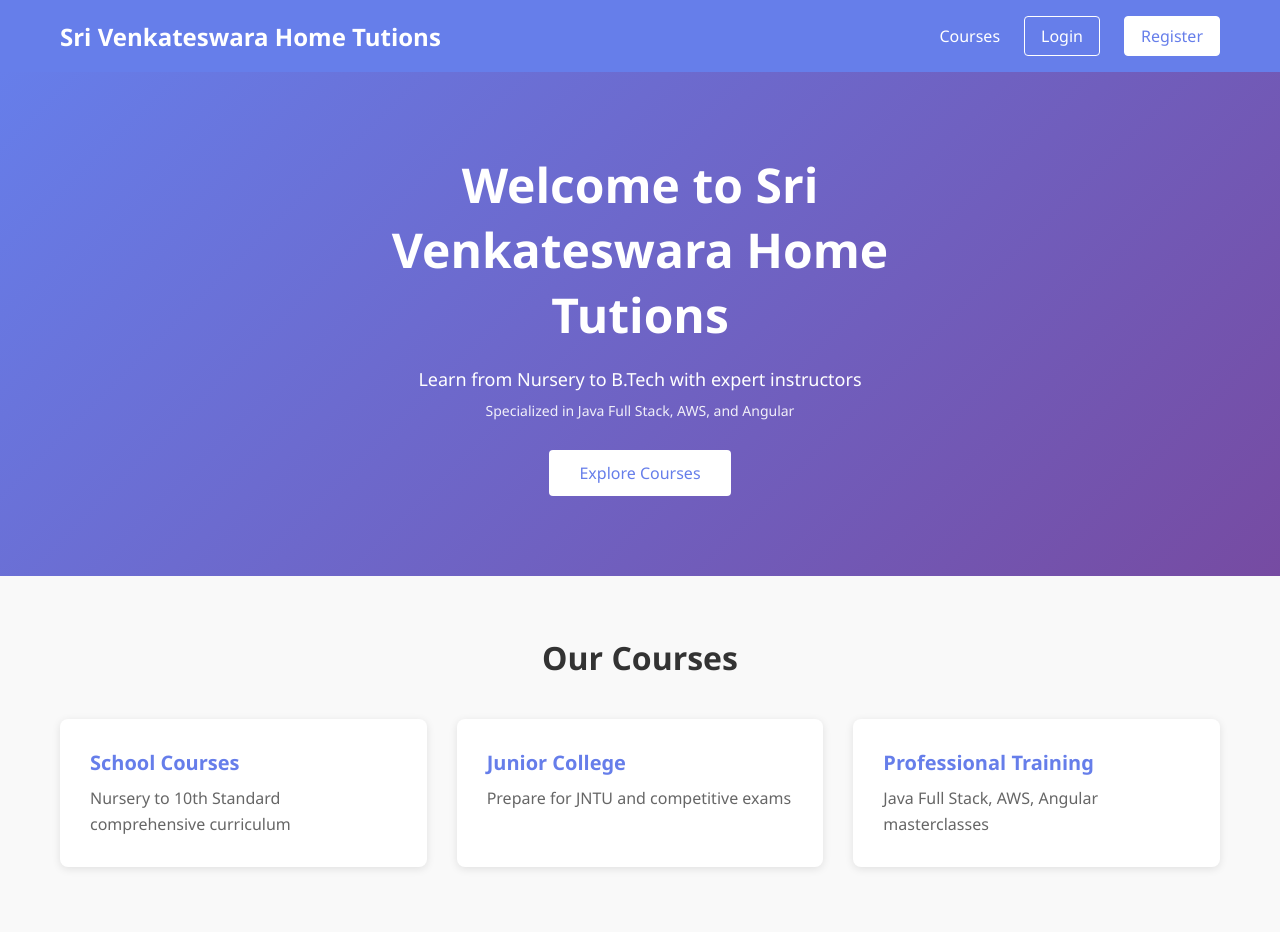
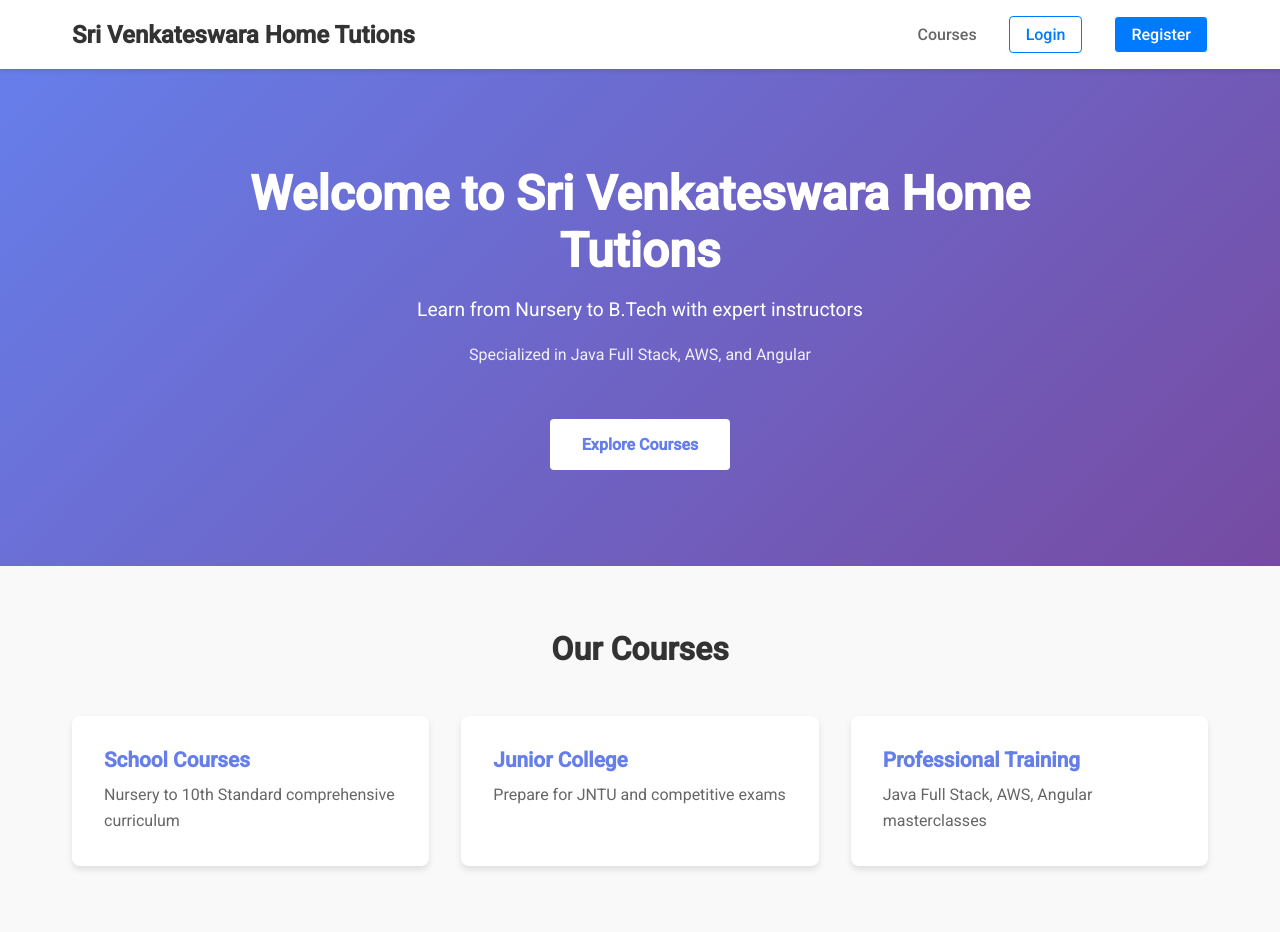
Before and after one commit to ganeshampavalli-rgb/svh, an Angular app in the folder frontend/: page /home in a window 1280 px wide. Shown: the top 932 px of the page. Built offline with nearby package versions, Linux system fonts and the light colour scheme.

Commit message:
Add comprehensive styling to home and app components - fix blank page issue

```diff
--- a/frontend/src/app/app.component.scss
+++ b/frontend/src/app/app.component.scss
@@ -2,4 +2,19 @@
 :host {
   display: block;
   height: 100%;
+  width: 100%;
 }
+
+* {
+  margin: 0;
+  padding: 0;
+  box-sizing: border-box;
+}
+
+body, html {
+  height: 100%;
+  width: 100%;
+  font-family: 'Roboto', sans-serif;
+  background-color: #f5f5f5;
+  color: #333;
+}
--- a/frontend/src/app/features/home/components/home/home.component.scss
+++ b/frontend/src/app/features/home/components/home/home.component.scss
@@ -2,4 +2,199 @@
 .home-container {
   min-height: 100vh;
   background-color: #f9f9f9;
+  font-family: 'Roboto', sans-serif;
 }
+
+.navbar {
+  background-color: #fff;
+  box-shadow: 0 2px 4px rgba(0, 0, 0, 0.1);
+  padding: 1rem 0;
+  position: sticky;
+  top: 0;
+  z-index: 100;
+
+  .nav-content {
+    max-width: 1200px;
+    margin: 0 auto;
+    padding: 0 2rem;
+    display: flex;
+    justify-content: space-between;
+    align-items: center;
+
+    h1 {
+      margin: 0;
+      font-size: 1.5rem;
+      color: #333;
+    }
+  }
+
+  .nav-links {
+    display: flex;
+    gap: 2rem;
+    align-items: center;
+
+    a {
+      text-decoration: none;
+      color: #666;
+      font-weight: 500;
+      transition: color 0.3s;
+
+      &:hover {
+        color: #007bff;
+      }
+
+      &.btn-login {
+        color: #007bff;
+        border: 1px solid #007bff;
+        padding: 0.5rem 1rem;
+        border-radius: 4px;
+        transition: all 0.3s;
+
+        &:hover {
+          background-color: #007bff;
+          color: white;
+        }
+      }
+
+      &.btn-register {
+        background-color: #007bff;
+        color: white;
+        padding: 0.5rem 1rem;
+        border-radius: 4px;
+        transition: all 0.3s;
+
+        &:hover {
+          background-color: #0056b3;
+        }
+      }
+    }
+  }
+}
+
+.hero {
+  background: linear-gradient(135deg, #667eea 0%, #764ba2 100%);
+  color: white;
+  padding: 6rem 2rem;
+  text-align: center;
+
+  .hero-content {
+    max-width: 800px;
+    margin: 0 auto;
+
+    h2 {
+      font-size: 3rem;
+      margin-bottom: 1rem;
+      font-weight: bold;
+    }
+
+    p {
+      font-size: 1.2rem;
+      margin-bottom: 1rem;
+      line-height: 1.6;
+    }
+
+    .tagline {
+      font-size: 1rem;
+      opacity: 0.9;
+      margin-bottom: 2rem;
+    }
+
+    .btn-explore {
+      display: inline-block;
+      background-color: white;
+      color: #667eea;
+      padding: 1rem 2rem;
+      border-radius: 4px;
+      text-decoration: none;
+      font-weight: bold;
+      transition: all 0.3s;
+
+      &:hover {
+        transform: translateY(-2px);
+        box-shadow: 0 10px 20px rgba(0, 0, 0, 0.2);
+      }
+    }
+  }
+}
+
+.features {
+  max-width: 1200px;
+  margin: 4rem auto;
+  padding: 0 2rem;
+
+  h2 {
+    text-align: center;
+    font-size: 2rem;
+    margin-bottom: 3rem;
+    color: #333;
+  }
+
+  .courses-grid,
+  .features-grid {
+    display: grid;
+    grid-template-columns: repeat(auto-fit, minmax(280px, 1fr));
+    gap: 2rem;
+  }
+
+  .course-card,
+  .feature {
+    background: white;
+    padding: 2rem;
+    border-radius: 8px;
+    box-shadow: 0 4px 6px rgba(0, 0, 0, 0.1);
+    transition: all 0.3s;
+
+    &:hover {
+      transform: translateY(-5px);
+      box-shadow: 0 8px 12px rgba(0, 0, 0, 0.15);
+    }
+
+    h3 {
+      color: #667eea;
+      margin-top: 0;
+      font-size: 1.3rem;
+    }
+
+    p {
+      color: #666;
+      line-height: 1.6;
+    }
+  }
+}
+
+.footer {
+  background-color: #333;
+  color: white;
+  text-align: center;
+  padding: 2rem;
+  margin-top: 4rem;
+
+  p {
+    margin: 0;
+    opacity: 0.8;
+  }
+}
+
+@media (max-width: 768px) {
+  .navbar .nav-content {
+    flex-direction: column;
+    gap: 1rem;
+
+    h1 {
+      font-size: 1.2rem;
+    }
+  }
+
+  .navbar .nav-links {
+    flex-direction: column;
+    gap: 1rem;
+  }
+
+  .hero .hero-content h2 {
+    font-size: 2rem;
+  }
+
+  .features {
+    margin: 2rem auto;
+  }
+}
```
